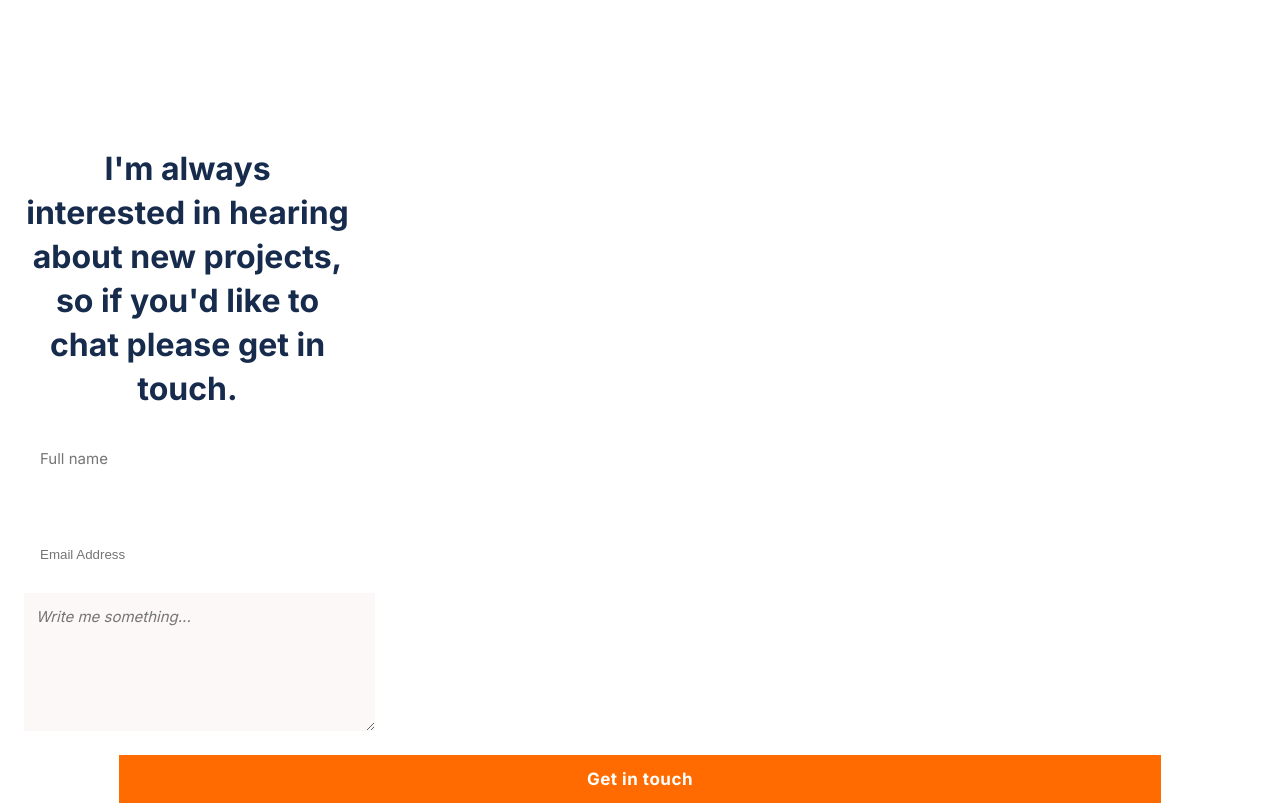
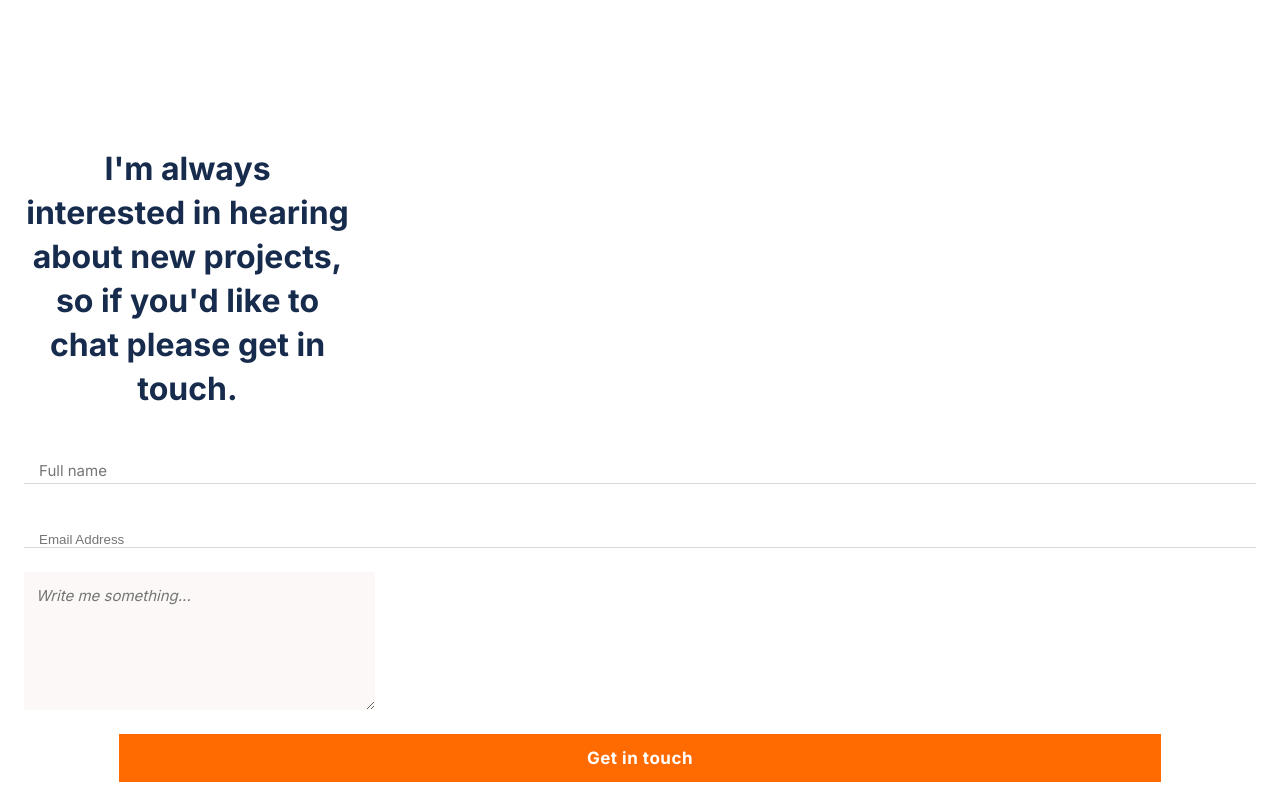
Before and after one commit to prince-rutagengwa/mobile-portfolio, a website: page index.html in a window 1280 px wide. Shown: the top 806 px of the page. Drawn offline with Linux system fonts and the light colour scheme.

Commit message:
Add bottom-borders to form inputs

```diff
--- a/index.css
+++ b/index.css
@@ -633,15 +633,17 @@ form {
   flex-direction: column;
 }
 
-form > input {
-  border-bottom: 10px solid gray;
+form input {
+  border: none;
+  border-bottom: 1px solid var(--theme-3-neutral-8, #DBD8D7);
+  margin: 1.5rem 0;
+  padding: 0 .94rem;
 }
 
 #full-name {
   display: flex;
-  padding: 15px 16px;
-  width: 295px;
-  height: 18px;
+  /* width: 295px; */
+  /* height: 18px; */
   flex-direction: column;
   justify-content: center;
   flex-shrink: 0;
@@ -651,19 +653,17 @@ form > input {
   font-style: normal;
   font-weight: 400;
   line-height: 24px;
-  border: none;
 }
 
 #email {
   display: flex;
-  width: 327px;
-  height: 48px;
+  /* width: 327px; */
+  /* height: 48px; */
   justify-content: center;
   align-items: center;
   flex-shrink: 0;
-  border: none;
-  padding: 15px 16px;
-  padding-top: 47px;
+  /* margin: 1.5rem 0; */
+  /* padding-top: 47px; */
 }
 
 #feedback {
```
